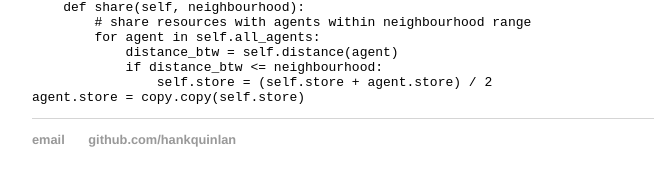
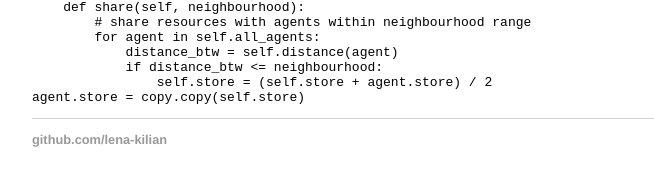
Before and after one commit to lena-kilian/lena-kilian.github.io, a Jekyll site: the page built from GEOG5995M_CW1/GEOG5995M_CW1.md, in a window 1280 px wide and 900 px high, scrolled down 1798 px. Shown: the part 693-879 px from the top of the window, without its empty margins (160-814 px from the left). Built offline with Jekyll 4.4.1, drawn with Linux system fonts in a browser that asks for light colours; our own code applies the rules of GitHub Pages for plain Markdown files.

Commit message:
Update default.html

```diff
--- a/_layouts/default.html
+++ b/_layouts/default.html
@@ -21,8 +21,7 @@
 			</div><!-- /.container -->
 			<footer>
 	    		<ul>
-	        		<li><a href="mailto:hankquinlanhub@gmail.com">email</a></li>
-	        		<li><a href="https://github.com/hankquinlan">github.com/hankquinlan</a></li>
+	        		<li><a href="https://github.com/lena-kilian">github.com/lena-kilian</a></li>
 				</ul>
 			</footer>
 		</body>
```
